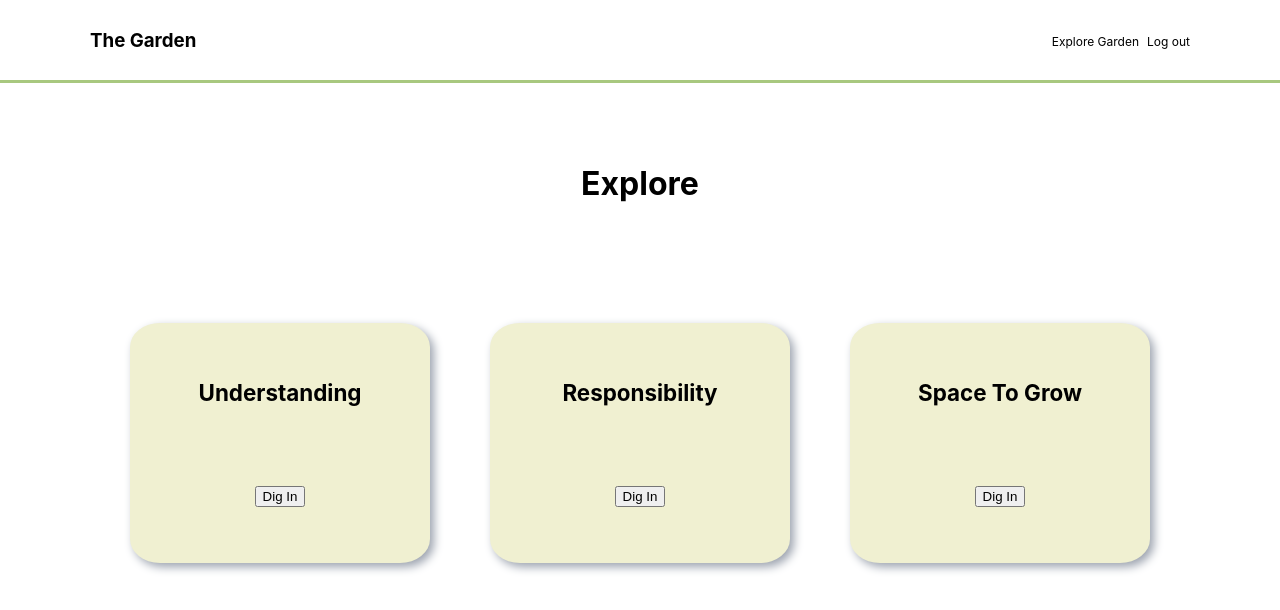
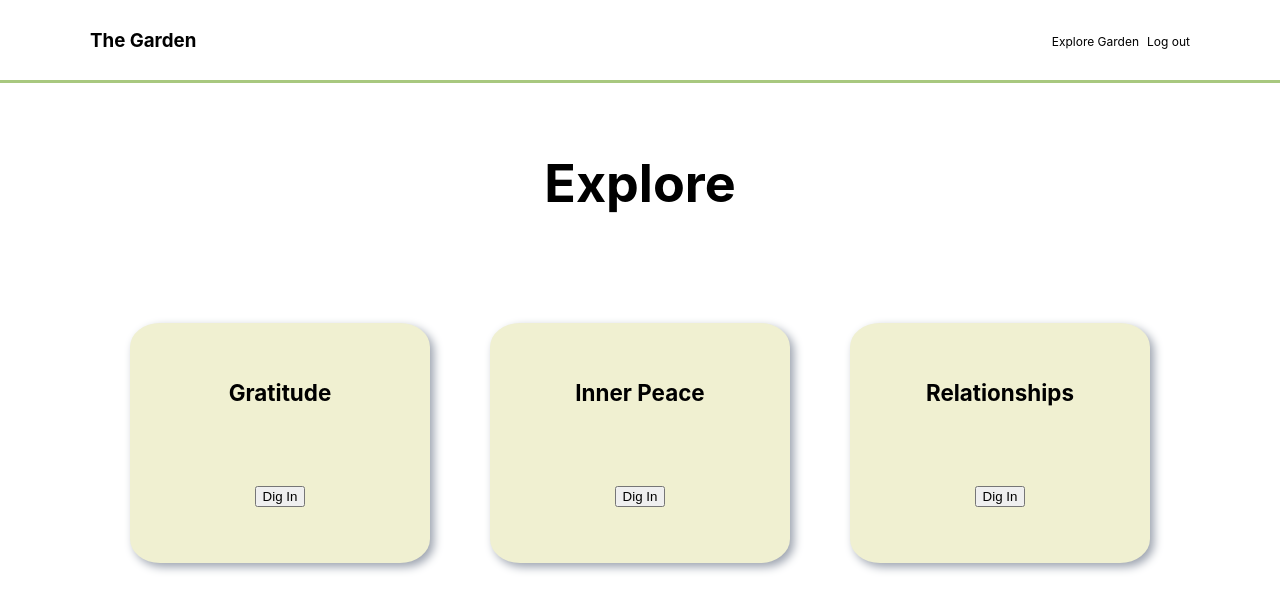
Before and after one commit to jacobkagon/garden-frontend, a Next.js app: page /explore in a window 1280 px wide. Shown: the top 610 px of the page. Built offline with nearby package versions, Linux system fonts and the light colour scheme.

Commit message:
updated explore header

```diff
--- a/components/Explore/Button.js
+++ /dev/null
@@ -1,13 +0,0 @@
-import React from 'react'
-import styles from './Card.module.css'
-
-function Button() {
-    return (
-        <div >
-            <buton className={styles.button}>Dig In</buton>
-
-        </div>
-    )
-}
-
-export default Button
--- a/components/Goals.js
+++ b/components/Home/Goals.js
@@ -1,8 +1,8 @@
 import React from "react";
-
+import styles from './Goals.module.css'
 const Goals = () => {
   return (
-    <div>
+    <div className={styles.goalsContainer}>
       <h3>Goals</h3>
       <ul>
         <li>Meditate</li>
--- /dev/null
+++ b/components/Home/Goals.module.css
@@ -0,0 +1,4 @@
+.goalsContainer{
+
+
+}
--- a/pages/explore.js
+++ b/pages/explore.js
@@ -1,5 +1,5 @@
 import React from 'react';
-import Card from '@/components/Explore/Card';
+import ExploreCard from '@/components/Explore/ExploreCard';
 import Navbar from '@/components/Navbar/Navbar';
 import styles from '@/styles/Explore.module.css';
 export const explore = () => {
@@ -8,9 +8,9 @@ export const explore = () => {
             <Navbar />
             <h1 className={styles.exploreHead}>Explore</h1>
             <div className={styles.wrapper}>
-                <Card>Understanding</Card>
-                <Card>Responsibility</Card>
-                <Card>Space To Grow</Card>
+                <ExploreCard>Gratitude</ExploreCard>
+                <ExploreCard>Inner Peace</ExploreCard>
+                <ExploreCard>Relationships</ExploreCard>
             </div>
         </>
     );
--- a/pages/home.js
+++ b/pages/home.js
@@ -1,6 +1,6 @@
 import React from 'react';
-import Goals from '@/components/Goals';
-import Prompt from '@/components/Prompt';
+import Goals from '@/components/Home/Goals';
+import Prompt from '@/components/Home/Prompt';
 import styles from '@/styles/Home.module.css';
 import Navbar from '@/components/Navbar/Navbar';
 
@@ -9,7 +9,7 @@ const home = () => {
         <>
             <Navbar />
             <div>
-                <h1>Welcome Home</h1>
+                <h1 className={styles.title}>Welcome Home</h1>
                 <div styles={styles.container}>
                     <div className={styles.card}>
                         <Goals />
--- a/styles/Explore.module.css
+++ b/styles/Explore.module.css
@@ -11,6 +11,7 @@
     display: flex;
     justify-content: center;
     align-items:center;
+    font-size: 52px;
 }
 
 @media (min-width: 900px) {
--- a/styles/Home.module.css
+++ b/styles/Home.module.css
@@ -49,7 +49,7 @@
 .title {
   margin: 0;
   line-height: 1.15;
-  font-size: 4rem;
+  font-size: 2rem;
 }
 
 .title,
@@ -91,6 +91,8 @@
   border-radius: 10px;
   transition: color 0.15s ease, border-color 0.15s ease;
   float: left;
+  background-color: var(--secondary);
+
 
 }
 
@@ -104,7 +106,6 @@
 .card h3 {
   margin: 0 0 1rem 0;
   font-size: 1.5rem;
-
 }
 
 .card p {
```
Also changed, not shown: components/Explore/ExploreCard.js (renamed from components/Explore/Card.js, +3 -4 lines), components/Explore/ExploreCard.module.css (renamed from components/Explore/Card.module.css), components/Home/Prompt.js (renamed from components/Prompt.js).
